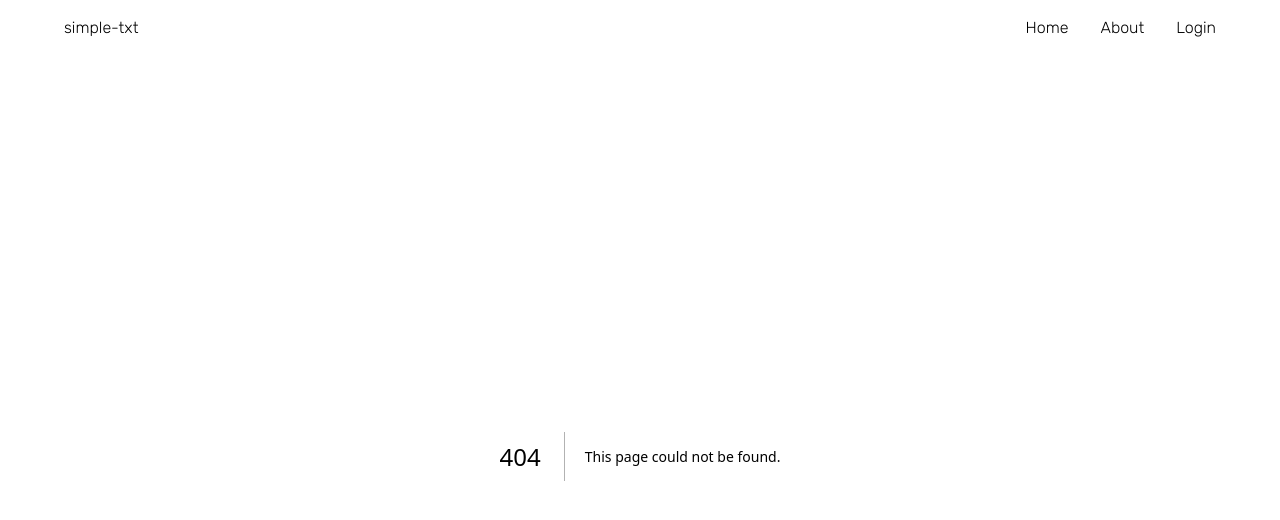
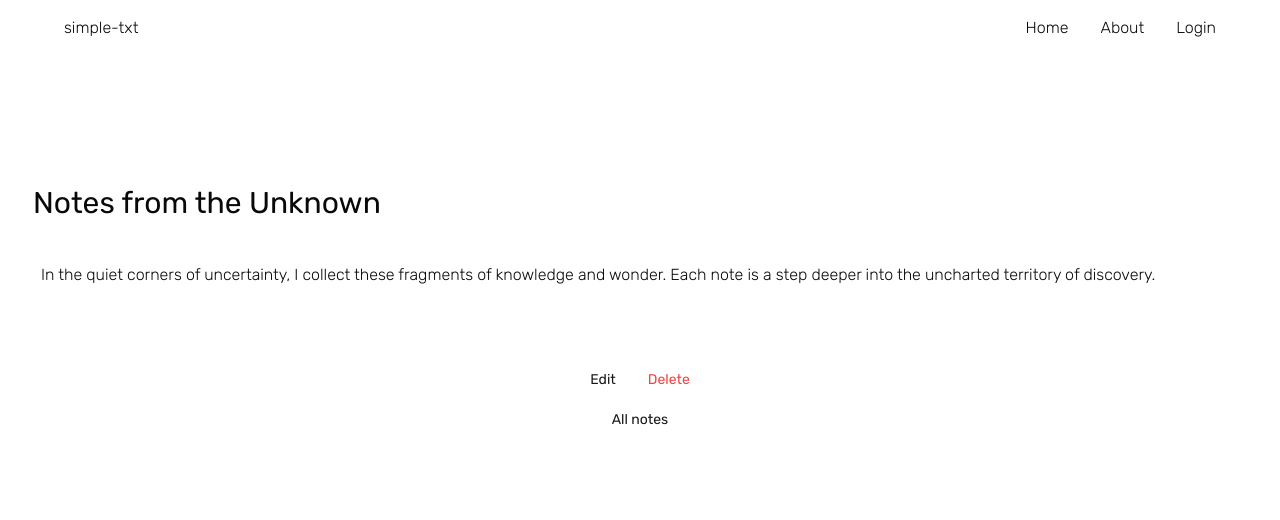
Before and after one commit to mdahmed-abdus/simple-txt, a Next.js app: page /notes/1 in a window 1280 px wide. Before the commit this address had no page. Shown: the top 520 px of the page. Built offline with nearby package versions, Linux system fonts and the light colour scheme.

Commit message:
Add note page

```diff
--- /dev/null
+++ b/src/app/notes/[id]/page.tsx
@@ -0,0 +1,106 @@
+'use client';
+
+import { Button } from '@/components/ui/button';
+import { useEffect, useState } from 'react';
+import { Skeleton } from '@/components/ui/skeleton';
+import Link from 'next/link';
+import { Textarea } from '@/components/ui/textarea';
+import { Input } from '@/components/ui/input';
+
+export default function NoteById({ params }: { params: { id: string } }) {
+  const [loading, setLoading] = useState(true);
+  const [editMode, setEditMode] = useState(false);
+  const [note, setNote] = useState({ id: '', title: '', body: '' });
+  const [updatedNote, setUpdatedNote] = useState({
+    id: '',
+    title: '',
+    body: '',
+  });
+
+  useEffect(() => {
+    setNote({
+      id: '60f94b03e52b1f001c050235',
+      title: 'Notes from the Unknown',
+      body: 'In the quiet corners of uncertainty, I collect these fragments of knowledge and wonder. Each note is a step deeper into the uncharted territory of discovery.',
+    });
+    setLoading(false);
+  }, [params.id]);
+
+  const editNote = () => {
+    setUpdatedNote(note);
+    setEditMode(!editMode);
+  };
+
+  const deleteNote = () => {};
+
+  const updateNote = () => {};
+
+  return (
+    <div className="mt-16 md:mt-32">
+      {loading ? (
+        <div>
+          <Skeleton className="w-1/2 h-[30px] mx-auto" />
+          <Skeleton className="mt-8 mb-16 w-3/4 h-[200px] mx-auto" />
+        </div>
+      ) : (
+        <div>
+          {editMode ? (
+            <Input
+              className="p-0 h-fit text-3xl"
+              value={updatedNote.title}
+              onChange={e => setUpdatedNote({ ...note, title: e.target.value })}
+            />
+          ) : (
+            <h1 className="p-0 text-3xl border border-transparent">
+              {note.title}
+            </h1>
+          )}
+          <div className="mt-8 font-thin">
+            {editMode ? (
+              <Textarea
+                className="p-2 text-base"
+                value={updatedNote.body}
+                onChange={e =>
+                  setUpdatedNote({ ...note, body: e.target.value })
+                }
+              />
+            ) : (
+              <p className="p-2 border border-transparent">{note.body}</p>
+            )}
+          </div>
+          <div className="text-center">
+            <Button
+              className="mt-16 font-normal"
+              variant="link"
+              onClick={editNote}
+            >
+              {editMode ? 'Cancel & exit edit mode' : 'Edit'}
+            </Button>
+            {editMode ? (
+              <Button
+                className="font-normal"
+                variant="link"
+                onClick={updateNote}
+              >
+                Update
+              </Button>
+            ) : (
+              <Button
+                className="text-destructive font-normal"
+                variant="link"
+                onClick={deleteNote}
+              >
+                Delete
+              </Button>
+            )}
+          </div>
+        </div>
+      )}
+      <div className="text-center">
+        <Button variant="link" className="font-normal" asChild>
+          <Link href="/dashboard">All notes</Link>
+        </Button>
+      </div>
+    </div>
+  );
+}
```
